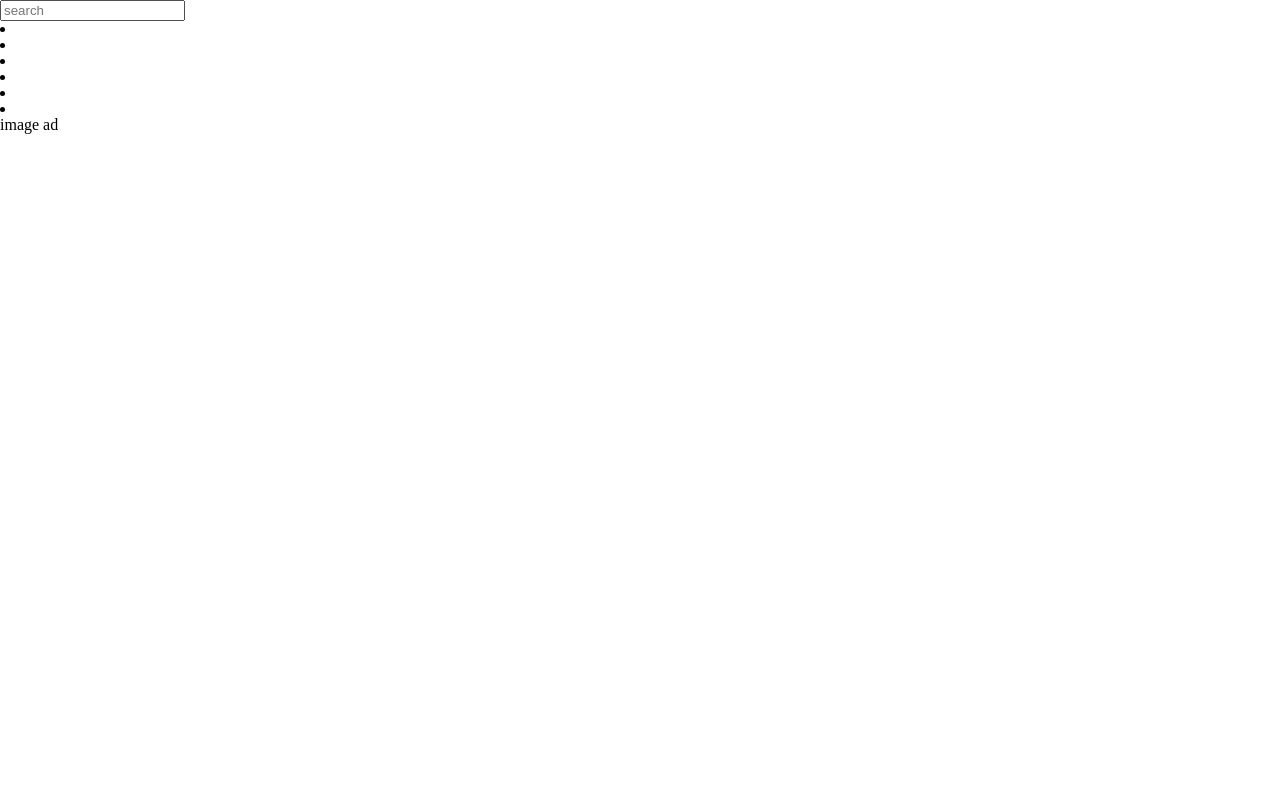
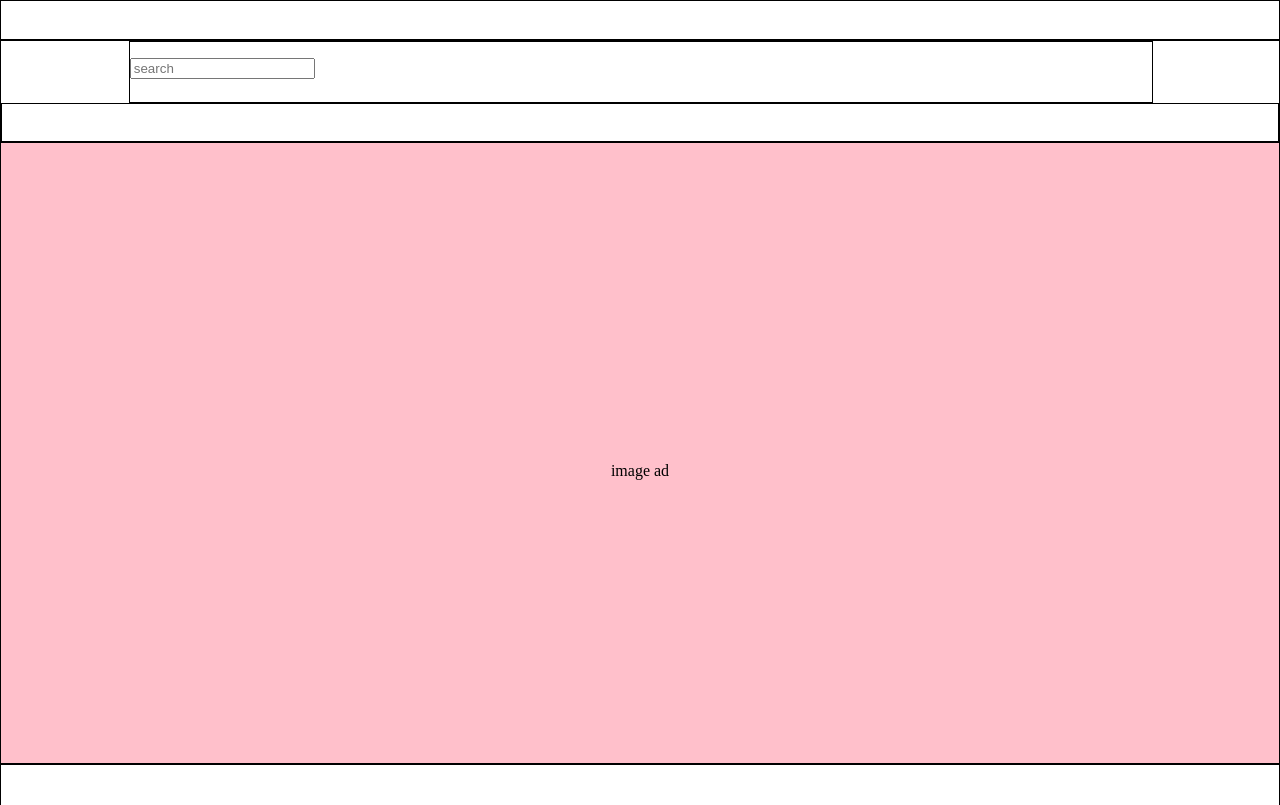
Before and after one commit to girlshawn35/final-project-zappos-, a plain HTML site: page index.html in a window 1280 px wide. Shown: the top 805 px of the page. Drawn offline with nearby package versions, Linux system fonts and the light colour scheme.

Commit message:
adds wire framing in html & css

```diff
--- a/css/style.css
+++ b/css/style.css
@@ -1,28 +1,43 @@
-/*
-Project Name: Zappos
-Client: Final Project
-Author: Shawn Aperocho
-Developer @GA in LA
-*/
-
-
-/******************************************
-/* SETUP
-/*******************************************/
-
-/* Box Model Hack */
-* {
-     -moz-box-sizing: border-box; /* Firexfox */
-     -webkit-box-sizing: border-box; /* Safari/Chrome/iOS/Android */
-     box-sizing: border-box; /* IE */
+header#utility {
+	height: 40px;
+	border: 1px solid black;
+	box-sizing: border-box;
+	/*position: fixed;*/
 }
-
-/* Clear fix hack */
-.clearfix:after {
-     content: ".";
-     display: block;
-     clear: both;
-     visibility: hidden;
-     line-height: 0;
-     height: 0;
+header#main {
+	height: 100px;
+	border: 1px solid black;
 }
+div#nav-middle-row {
+	height: 60px;
+	width: 80%;
+	margin-left: 10%;
+	border: 1px solid black;
+}
+div#nav-main {
+	height: 40px;
+	border: 1px solid black;
+	box-sizing: border-box;
+	position: relative;
+}
+li {
+	display: inline-block;
+}
+section#home-main-ad {
+	height: 300px;
+	background-color: pink;
+	text-align: center;
+	padding-top: 25%;
+}
+div#nav-brand-abc {
+	border: 1px solid black;
+	height: 40px;
+}
+section {
+	height: 350px;
+	border: 1px solid black;
+}
+footer {
+	background-color: gray;
+	height: 400px;
+}
--- a/index.html
+++ b/index.html
@@ -41,7 +41,8 @@
 		</header>
 	<section id="home-main-ad">image ad</section>
 
-	<div id="nav-brand-abc"></div>
+	<div id="nav-brand-abc">
+	</div>
 
 	<section id="promos">
 		<aside></aside>
@@ -49,11 +50,18 @@
 		<aside></aside>
 	</section>
 
-	<section id="review-slide"></section>
+	<section id="review-slide">
+	</section>
 
 	<section id="about">
-		<aside id="quote"></aside>
+		<aside id="quote">
+		</aside>
 	</section>
 
 	<footer>
 	</footer>
+
+	<script src="js/script.js"></script>
+
+	</body>
+</html>
```
